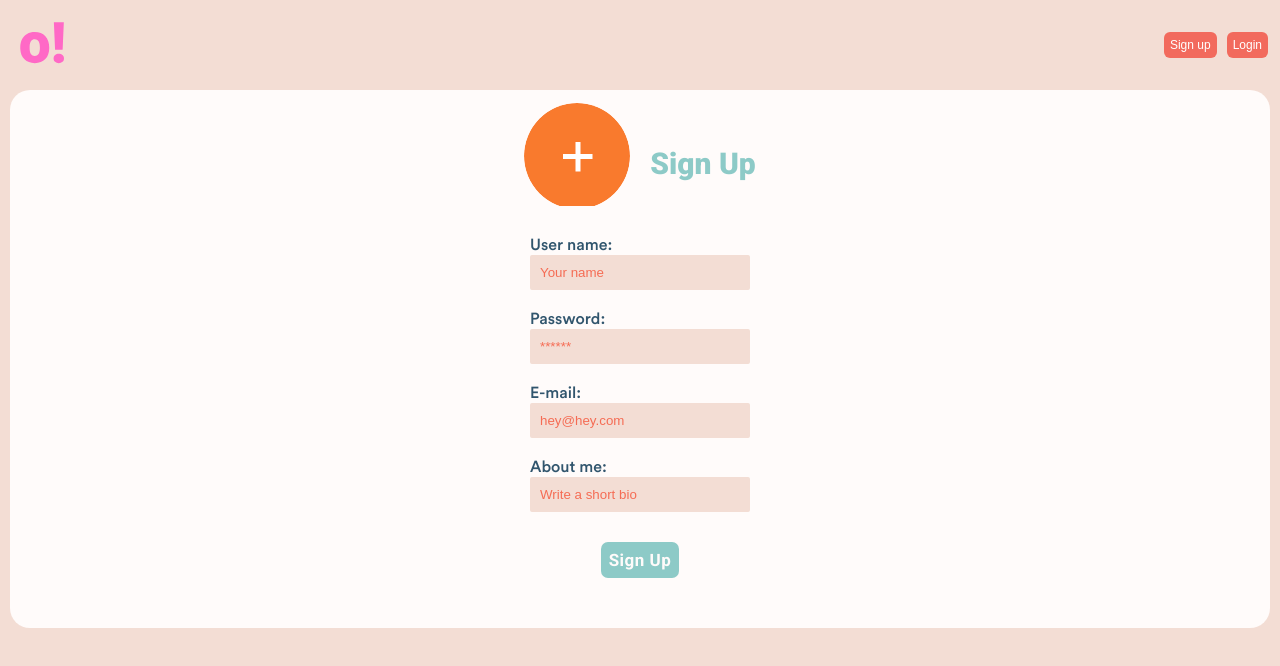
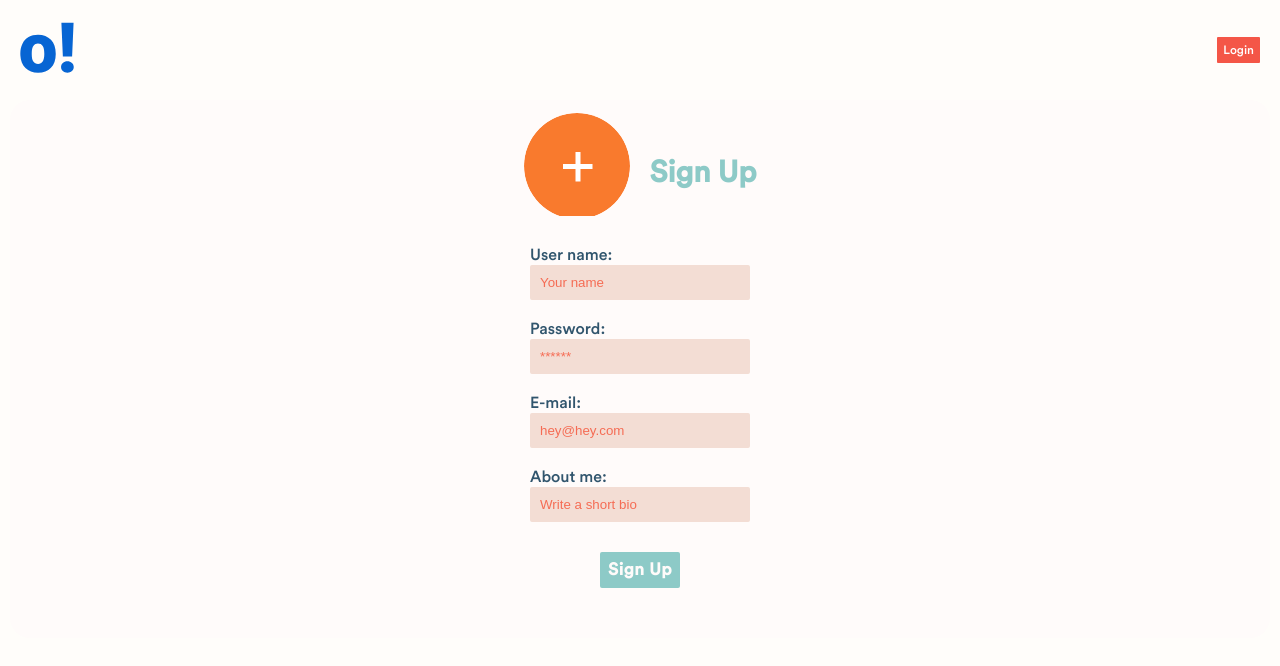
Before and after one commit to Ragtulf/FoodApp-frontend, a React (Create React App) app: page /signup in a window 1280 px wide. Shown: the top 666 px of the page. Built offline with nearby package versions, Linux system fonts and the light colour scheme.

Commit message:
Changin styling

```diff
--- a/src/components/Button/ShareButton.js
+++ b/src/components/Button/ShareButton.js
@@ -11,11 +11,11 @@ export const ShareButton = ({ buttonName }) => {
 }
 
 const ShareBtn = styled.button`
-  font-family: 'Roboto', sans-serif;
+  font-family: 'Circular', sans-serif;
   font-size: 17px;
   font-weight: bold;
   background: #8DCAC7;
-  border-radius: 7px;
+  border-radius: 2px;
   color: #FFFBFA;
   border: none;
   padding: 8px;
--- a/src/components/Card/CardFooter.js
+++ b/src/components/Card/CardFooter.js
@@ -19,9 +19,11 @@ export const CardFooter = ({ tagsArray }) => {
 const Footer = styled.div`
   padding: 5px;
   margin: -1px 10px 20px 10px;
-  border-radius: 0px 0px 20px 20px;
   max-width: 100%;
   background-color: #fffbfa;
+  border-bottom: 2px solid #FECAC1;
+  border-right: 2px solid #FECAC1;
+  border-left: 2px solid #FECAC1;
 `
 const TagContainer = styled.div`
   margin-left: 10px;
@@ -34,7 +36,7 @@ const StyledLink = styled(Link)`
 
 const Tag = styled.p`
   font-size: 12px;
-  background-color: #f5aa9c;
+  background-color: #EBA661;
   color: #fff;
   padding: 5px;
   border-radius: 2px;
--- a/src/components/Card/CardHeader.js
+++ b/src/components/Card/CardHeader.js
@@ -23,7 +23,9 @@ const TopCardContainer = styled.div`
   background-color: #fffbfa;
   max-width: 100%;
   margin: 0px 10px;
-  border-radius: 20px 20px 0px 0px;
+  border-top: 2px solid #FECAC1;
+  border-right: 2px solid #FECAC1;
+  border-left: 2px solid #FECAC1;
 `
 
 const Avatar = styled.img`
@@ -45,15 +47,17 @@ const TitleName = styled.div`
 `
 
 const RecipeTitle = styled.p`
+  font-weight: 900;
   font-size: 18px;
-  color: #31556D;
+  color: #295284;
   margin: 17px 0 0 0;
 `
 
 const User = styled.p`
+  font-weight: 300;
   font-size: 11px;
-  color: #A4A4A4;
-  margin: 5px 0 0 0;
+  color: #4F6E93;
+  margin: 3px 0 0 0;
 `
 
 const FoodImage = styled.img`
@@ -65,8 +69,8 @@ const FoodImage = styled.img`
 
 const Description = styled.p`
   font-size: 14px;
-  color: #31556D;
-  padding: 10px 10px 0 10px;
+  color: #4F6E93;
+  padding: 15px 10px 0 10px;
   background-color: #fffbfa;
   margin: 0px 10px;
 `
--- a/src/components/Card/Directions.js
+++ b/src/components/Card/Directions.js
@@ -4,7 +4,7 @@ import styled from 'styled-components/macro'
 export const Directions = ({ directions }) => {
   return (
     <DirectionsComponent>
-      <h3>Directions</h3>
+      <StyledH3>Directions</StyledH3>
       <p>{directions}</p>
     </DirectionsComponent>
   )
@@ -14,7 +14,13 @@ const DirectionsComponent = styled.div`
   font-size: 14px;
   line-height: 22px;
   color: #31556D;
-  padding: 10px 10px 10px 20px;
+  padding: 0px 10px 10px 20px;
   background-color: #fffbfa;
   margin: -1px 10px 0 10px;
+  border-right: 2px solid #FECAC1;
+  border-left: 2px solid #FECAC1;
 `
+
+const StyledH3 = styled.h3`
+  margin-top: 0;
+`
--- a/src/components/Card/Ingredients.js
+++ b/src/components/Card/Ingredients.js
@@ -18,4 +18,6 @@ const IngredientsContainer = styled.div`
   padding: 10px 10px 10px 20px;
   background-color: #fffbfa;
   margin: -1px 10px 0 10px;
+  border-right: 2px solid #FECAC1;
+  border-left: 2px solid #FECAC1;
 `
--- a/src/components/Header/Header.js
+++ b/src/components/Header/Header.js
@@ -20,11 +20,17 @@ export const Header = () => {
 
       {!loggedIn
         && <UserLog>
-          <Redirect to="/signup">
+          <Redirect to="/signup"
+            activeStyle={{
+              display: 'none'
+            }}>
             <LoggedUser>Sign up</LoggedUser>
           </Redirect>
 
-          <Redirect to="/login">
+          <Redirect to="/login"
+            activeStyle={{
+              display: 'none'
+            }}>
             <LoggedUser>Login</LoggedUser>
           </Redirect>
         </UserLog>
@@ -65,8 +71,8 @@ const StyledRedirect = styled(NavLink)`
 
 const Logo = styled.img`
   padding: 20px;
-  width: 45px;
-  height: 45px;
+  width: 55px;
+  height: 55px;
 `
 
 const UserLog = styled.div`
@@ -74,15 +80,16 @@ const UserLog = styled.div`
   width: 50%;
   align-items: center;
   justify-content: flex-end;
-  margin-right: 12px;
+  margin-right: 20px;
 `
 
 const LoggedUser = styled.button`
+  font-family: 'Circular';
   font-size: 12px;
   color: #fff;
   padding: 6px;
-  background: #F26A5D;
-  border-radius: 6px;
+  background: #F45647;
+  border-radius: 1px;
   margin-left: 10px;
   border: none;
 `
@@ -90,5 +97,5 @@ const LoggedUser = styled.button`
 const ProfileLink = styled.img`
   width: 25px;
   height: 25px;
-  margin: 0 15px 0 15px;
+  margin: 0 0 0 15px;
 `
--- a/src/components/Header/UserHeader.js
+++ b/src/components/Header/UserHeader.js
@@ -54,13 +54,14 @@ const UserInfo = styled.div`
 `
 
 const Username = styled.p`
+  font-weight: 900;
   font-size: 18px;
-  color: #31556D;
+  color: #295284;
   margin: 17px 0 0 0;
 `
 
 const Bio = styled.p`
   font-size: 11px;
-  color: #A4A4A4;
+  color: #4F6E93;
   margin: 5px 0 0 0;
 `
--- a/src/index.css
+++ b/src/index.css
@@ -8,7 +8,7 @@ body {
   font-family: 'Circular', sans-serif;
   -webkit-font-smoothing: antialiased;
   -moz-osx-font-smoothing: grayscale;
-  background-color: #F3DDD4;
+  background-color: #FFFDFA;
 }
 
 code {
--- a/src/pages/LoginUser.js
+++ b/src/pages/LoginUser.js
@@ -50,6 +50,7 @@ export const LoginForm = () => {
 
   return (
     <UserForm onSubmit={handleSignup}>
+      <LoginTitle>Login</LoginTitle>
       <SignupLabel>
         User name:
         <InputField
@@ -87,11 +88,19 @@ const UserForm = styled.form`
   padding: 10px;
   `
 
+const LoginTitle = styled.h2`
+  font-family: 'Circular', sans-serif;
+  font-style: normal;
+  font-weight: 900;
+  font-size: 30px;
+  color: #8DCAC7;
+`
+
 const SignupLabel = styled.label`
   display: flex;
   flex-direction: column;
   margin: 10px;
-  color: #31556D;
+  color: #295284;
 `
 
 const InputField = styled.input`
@@ -102,9 +111,11 @@ const InputField = styled.input`
   border: none;
   ::placeholder,
   ::-webkit-input-placeholder {
+    font-family: 'Circular', sans-serif;
     color: #F56C54;
   }
   :-ms-input-placeholder {
     color: #F56C54;
+    font-family: 'Circular', sans-serif;
   }
   `
--- a/src/pages/ProfileView.js
+++ b/src/pages/ProfileView.js
@@ -53,7 +53,7 @@ const UserContainer = styled.div`
   background-color: #fffbfa;
   max-width: 100%;
   margin: 0px 10px;
-  border-radius: 20px;
+  border: 2px solid #FECAC1;
 `
 
 const StyledLink = styled(Link)`
@@ -72,14 +72,14 @@ const RecipeTitle = styled.p`
   font-weight: 700;
   overflow-wrap: break-word;
   margin-top: 5px;
-  margin-left: 10px;
+  margin-left: 20px;
   align-self: flex-start;
 `
 
 const RecipeImage = styled.img`
   width: 125px;
   height: 125px;
-  border-radius: 10px;
+  border-radius: 2px;
   object-fit: cover;
 `
 
--- a/src/pages/Recipe.js
+++ b/src/pages/Recipe.js
@@ -17,7 +17,7 @@ export const Recipe = ({ recipeId }) => {
         setRecipe(json)
       })
   }, [id])
-  console.log(JSON.stringify(recipe))
+
   return (
     <div>
       {recipe && <CardHeader
--- a/src/pages/SignupForm.js
+++ b/src/pages/SignupForm.js
@@ -131,7 +131,7 @@ const ButtonColumn = styled.div`
 `
 
 const SignupTitle = styled.h2`
-  font-family: Roboto;
+  font-family: 'Circular', sans-serif;
   font-style: normal;
   font-weight: 900;
   font-size: 30px;
```
Also changed, not shown: public/assets/logo.svg. Lines whose indentation alone changed are shown as unchanged.
